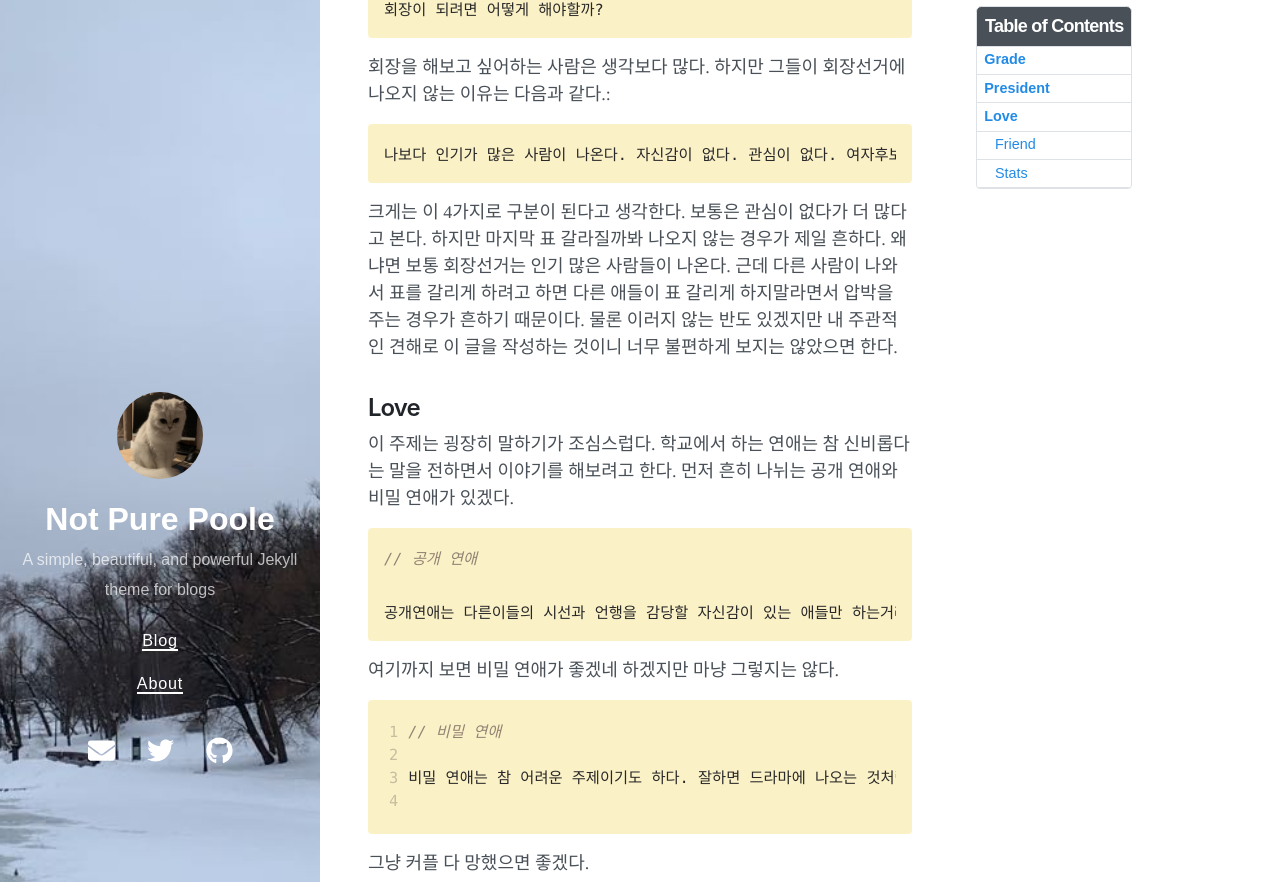
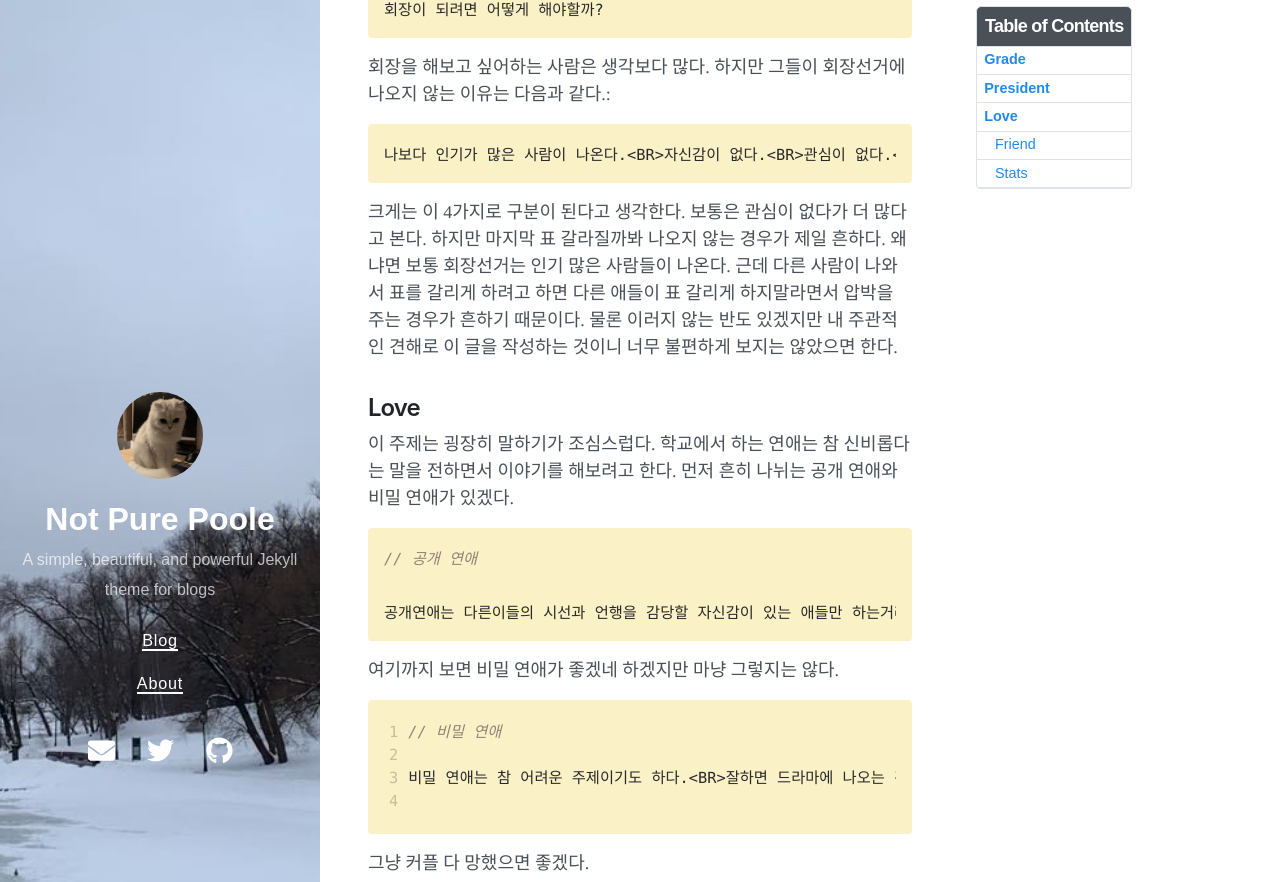
Before and after one commit to limegum07/limegum07.github.io, a Jekyll site: the page built from _posts/2020-09-29-welcome-to-not-pure-poole.md, in a window 1280 px wide and 1400 px high, scrolled down 1358 px. Shown: the part 114-996 px from the top of the window. Built offline with Jekyll 4.4.1, drawn with Linux system fonts in a browser that asks for light colours; nearby versions of some CDN libraries; some of the changed text lies outside the part shown.

```diff
--- a/_posts/2020-09-29-welcome-to-not-pure-poole.md
+++ b/_posts/2020-09-29-welcome-to-not-pure-poole.md
@@ -41,7 +41,7 @@ Welcome to *Lee jae wook's school life**! Aguest 10st is my birth day.
 회장을 해보고 싶어하는 사람은 생각보다 많다. 하지만 그들이 회장선거에 나오지 않는 이유는 다음과 같다.:
 
 {% highlight text %}
-나보다 인기가 많은 사람이 나온다. 자신감이 없다. 관심이 없다. 여자후보 1명 남자후보 1명인 상황에 내가 나가면 표를 갈리게 해서 욕 먹을 것 같다.
+나보다 인기가 많은 사람이 나온다.<BR>자신감이 없다.<BR>관심이 없다.<BR>여자후보 1명 남자후보 1명인 상황에 내가 나가면 표를 갈리게 해서 욕 먹을 것 같다.
 {% endhighlight %}
 
 크게는 이 4가지로 구분이 된다고 생각한다. 보통은 관심이 없다가 더 많다고 본다. 하지만 마지막 표 갈라질까봐 나오지 않는 경우가 제일 흔하다. 왜냐면 보통 회장선거는 인기 많은 사람들이 나온다. 근데 다른 사람이 나와서 표를 갈리게 하려고 하면 다른 애들이 표 갈리게 하지말라면서 압박을 주는 경우가 흔하기 때문이다. 물론 이러지 않는 반도 있겠지만 내 주관적인 견해로 이 글을 작성하는 것이니 너무 불편하게 보지는 않았으면 한다.
@@ -52,7 +52,7 @@ Welcome to *Lee jae wook's school life**! Aguest 10st is my birth day.
 {% highlight js %}
 // 공개 연애
 
-공개연애는 다른이들의 시선과 언행을 감당할 자신감이 있는 애들만 하는거라고 생각한다. 왜냐면 커플끼리 같이 있기만 해도 소리를 지르거나 흐뭇하게 본다거나 어떤 행동을 요구하기도 한다. 예를 들면 여친이 춥다하면 남친인 애한테 담요를 가서 덮어주라고 한다던지 말이다.
+공개연애는 다른이들의 시선과 언행을 감당할 자신감이 있는 애들만 하는거라고 생각한다.<BR>왜냐면 커플끼리 같이 있기만 해도 소리를 지르거나 흐뭇하게 본다거나 어떤 행동을 요구하기도 한다.<BR>예를 들면 여친이 춥다하면 남친인 애한테 담요를 가서 덮어주라고 한다던지 말이다.
 
 {% endhighlight %}
 
@@ -61,7 +61,7 @@ Welcome to *Lee jae wook's school life**! Aguest 10st is my birth day.
 {% highlight js linenos %}
 // 비밀 연애
 
-비밀 연애는 참 어려운 주제이기도 하다. 잘하면 드라마에 나오는 것처럼 서로 즐거워하지만 나는 절대로 그런 경우를 보지 못했다. 왜냐면 서로의 가치관과 기대치가 다르다. 내 주변을 보면 서로 가치관과 기대치가 달라서 헤어진 경우가 넘쳐난다. 그리고 비밀 연애를 하는 애들을 보면 딱 봐도 티가 난다. 갑자기 친하게 지내던 애들이 서로 어색해져있는데 묘한기류가 흐르는게 보이기 때문이다. 말로만 비밀연애지 공개 연애와 흡사하다.
+비밀 연애는 참 어려운 주제이기도 하다.<BR>잘하면 드라마에 나오는 것처럼 서로 즐거워하지만 나는 절대로 그런 경우를 보지 못했다.<BR>왜냐면 서로의 가치관과 기대치가 다르다.<BR>내 주변을 보면 서로 가치관과 기대치가 달라서 헤어진 경우가 넘쳐난다.<BR>그리고 비밀 연애를 하는 애들을 보면 딱 봐도 티가 난다.<BR>갑자기 친하게 지내던 애들이 서로 어색해져있는데 묘한기류가 흐르는게 보이기 때문이다.<BR>말로만 비밀연애지 공개 연애와 흡사하다.
 
 {% endhighlight %}
 
```
Also changed, not shown: other parts of _posts/2020-09-29-welcome-to-not-pure-poole.md (+1 -1 lines).
